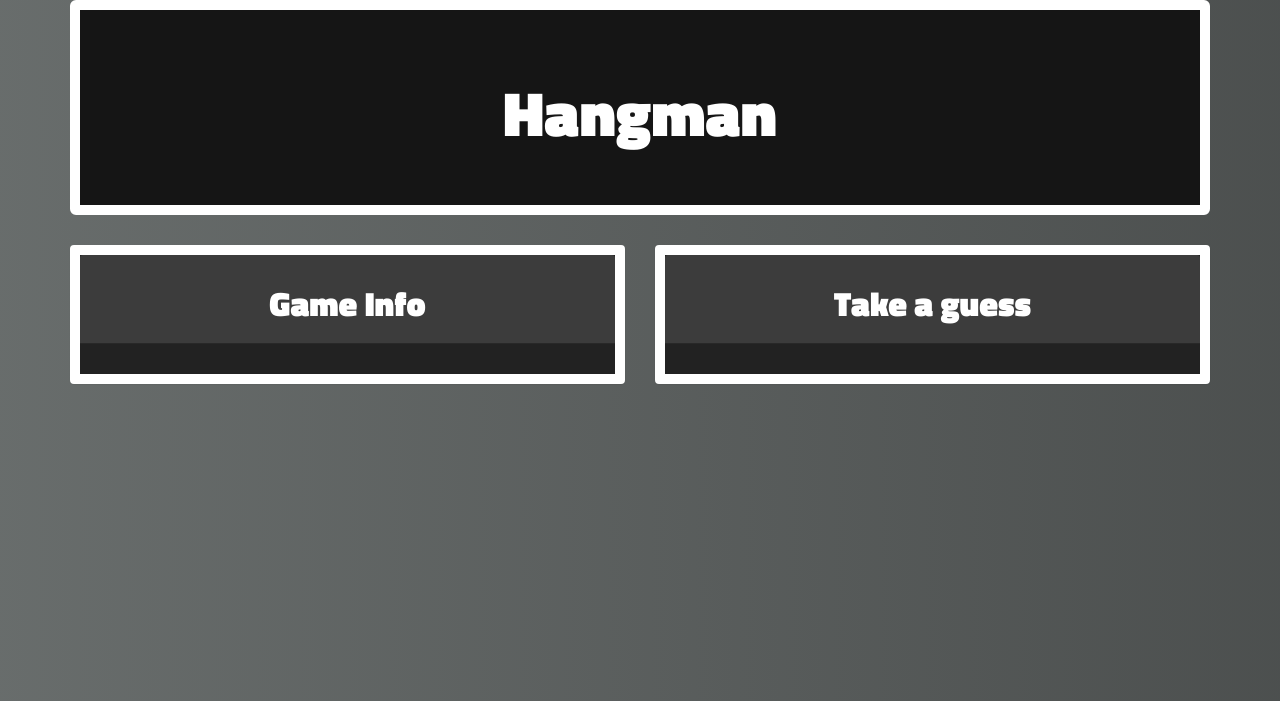
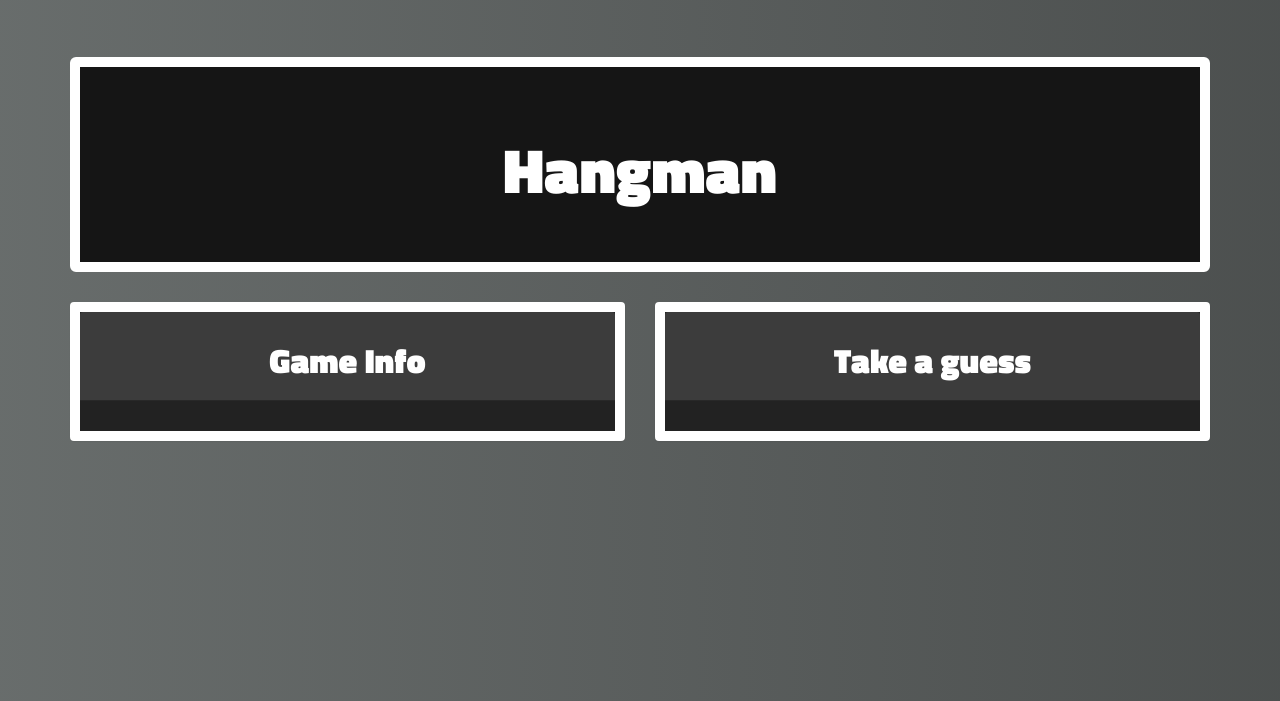
Before and after one commit to mattdeal/group-hangman, a PHP site: page /index.html in a window 1280 px wide. Shown: the top 701 px of the page. Run offline with PHP 8.4, Linux system fonts and the light colour scheme; some libraries are stand-ins or nearby versions.

Commit message:
more styling...

```diff
--- a/assets/style.css
+++ b/assets/style.css
@@ -1,7 +1,3 @@
-* {
-	font-family: 'Titillium Web', sans-serif;
-}
-
 body {
 	background: linear-gradient(270deg, #000000, #6f7473);
 	background-size: 400% 400%;
@@ -13,6 +9,10 @@ body {
 
 h1, h3 {
 	font-family: 'Titillium Web', sans-serif;
+}
+
+.jumbotron {
+	margin-top: 5%;
 }
 
 .border {
--- a/index.html
+++ b/index.html
@@ -38,5 +38,6 @@
 			</div>
 		</div>
 	</div>
+
 </body>
 </html>
```
